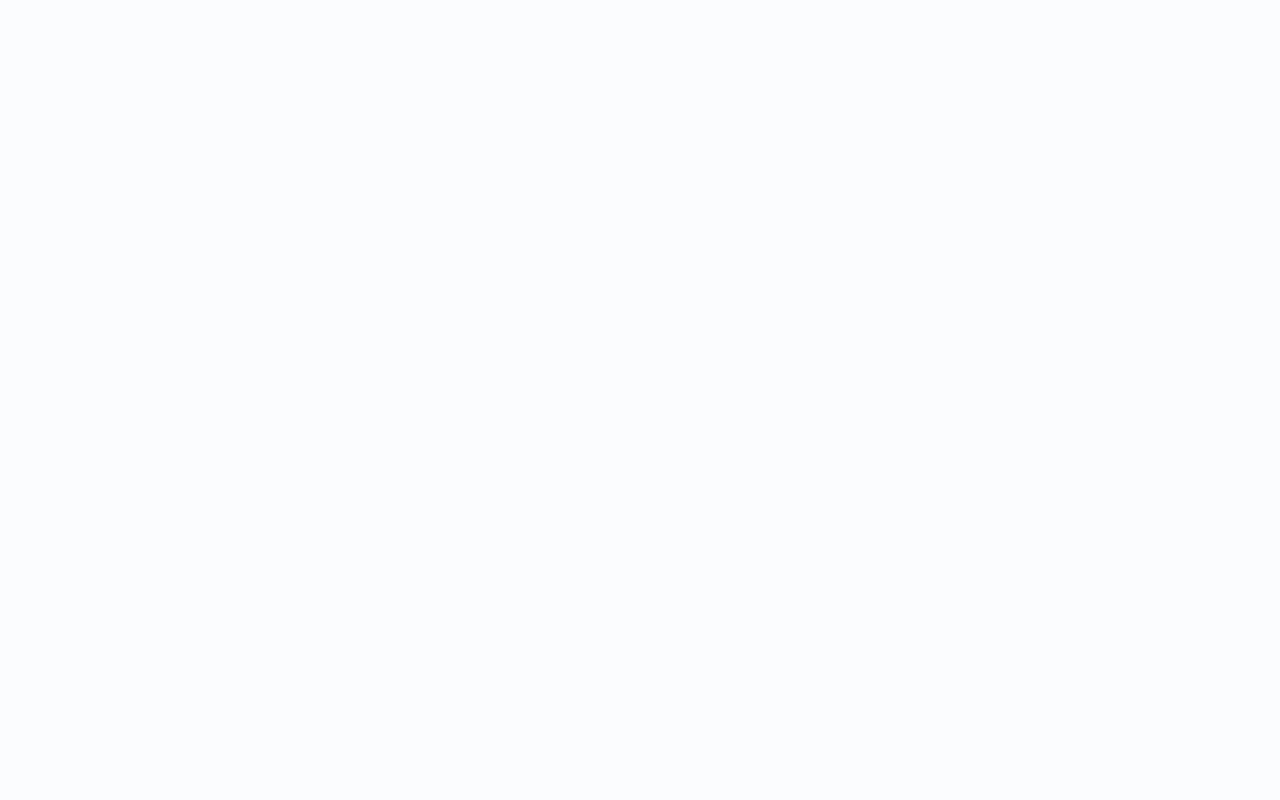
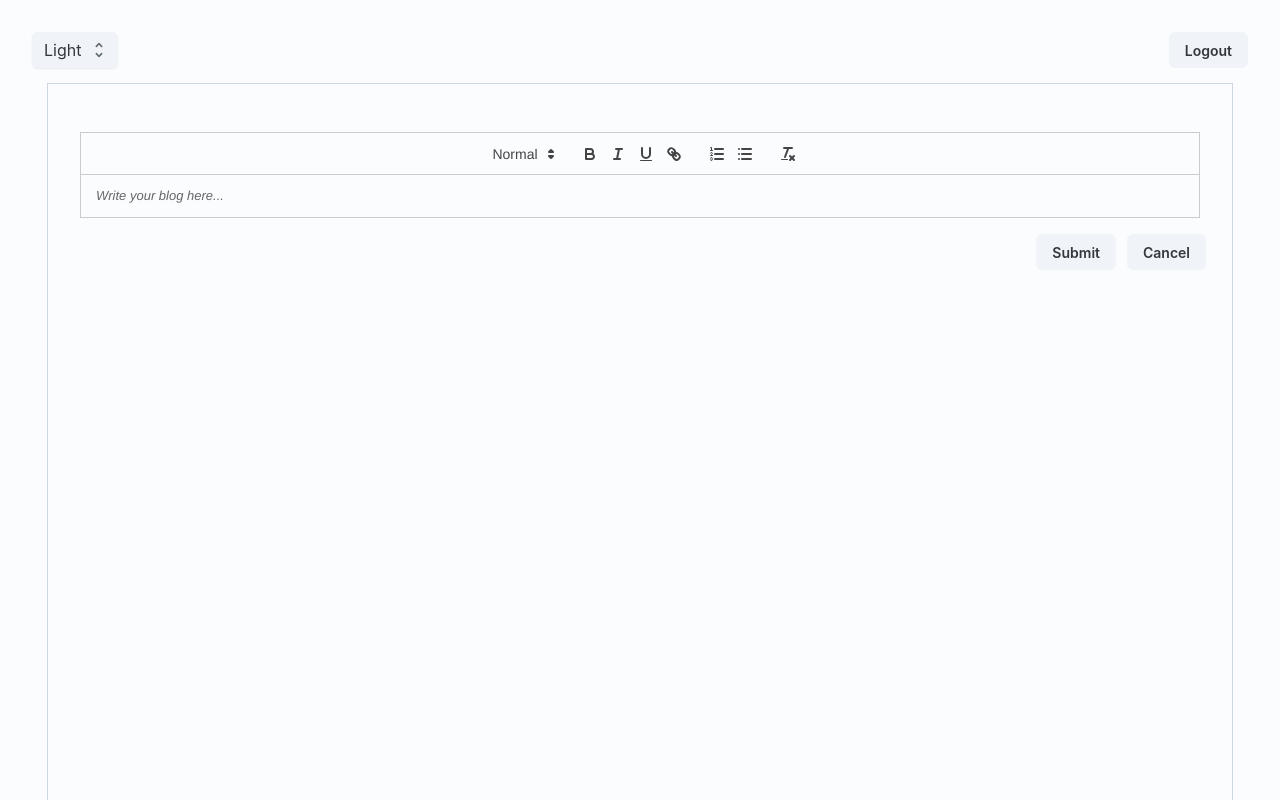
Before and after one commit to thavk/blog-website, a React (Create React App) app: page /blog in a window 1280 px wide. Before the commit this address had no page. Shown: the top 800 px of the page. Built offline with nearby package versions, Linux system fonts and the light colour scheme.

Commit message:
[Frontend][Blogs] New component Blog.tsx created. Basic UI, API calls, and slight rename of files.

```diff
--- a/src/App.tsx
+++ b/src/App.tsx
@@ -5,6 +5,7 @@ import HomePage from './main-pages/home';
 import { LoginComponent } from './pages/Login';
 import { SignUpComponent } from './pages/Register';
 import { HomeComponent } from './pages/Home';
+import { BlogComponent } from './pages/Blog';
 
 function App() {
 
@@ -17,6 +18,7 @@ function App() {
                             <Route index element={<HomeComponent/>}/>
                             <Route path='/login' element={<LoginComponent/>}/>
                             <Route path='/sign-up' element={<SignUpComponent/>}/>
+                            <Route path='/blog' element={<BlogComponent/>}/>
                         </Route>
                     </Routes>
                 </Router>
--- a/src/components/blogs-list.js
+++ b/src/components/blogs-handlers.js
@@ -4,3 +4,8 @@ export async function getBlogsList() {
     const response = await axiosInstance.get('api/blogs/blogs-list', { withCredentials: true });
     return response;
 };
+
+export async function submitBlog(blog) {
+    const response = await axiosInstance.post('api/blogs/blog-submit', { blog: blog }, { withCredentials: true });
+    return response;
+};
--- a/src/features/logoutButton.tsx
+++ b/src/features/MultiButton.tsx
@@ -6,21 +6,11 @@ import Option from '@mui/joy/Option';
 import { useNavigate } from 'react-router-dom';
 import { useColorScheme } from '@mui/joy/styles';
 
-export function LogoutButton() {
+export function MultiButton({ onClick, content }: any) {
     const { mode, setMode } = useColorScheme();
     const [mounted, setMounted] = React.useState(false);
     const navigate = useNavigate();
 
-    const logoutHandler = async () => {
-        try {
-            const response = await logout();
-            console.log(response);
-            navigate('/login')
-        } catch (error) {
-            console.log(error);
-        };
-        return;
-    };
 
     // necessary for server-side rendering
     // because mode is undefined on the server
@@ -39,16 +29,9 @@ export function LogoutButton() {
         <Button
             variant="soft"
             color="neutral"
-            sx={{
-                width: 'max-content',
-                marginBottom : '15px',
-                position: "absolute",
-                top: 0,
-                right: 0,
-            }}
-            onClick={() => logoutHandler()}
+            onClick={onClick}
         >
-            Logout
+            {content}
         </Button>
     );
 }
--- a/src/main-pages/home.tsx
+++ b/src/main-pages/home.tsx
@@ -6,7 +6,9 @@ import Button from '@mui/joy/Button';
 import Select from '@mui/joy/Select';
 import Option from '@mui/joy/Option';
 import { Outlet } from "react-router";
-import { LogoutButton } from '../features/logoutButton';
+import { MultiButton } from '../features/MultiButton';
+import { logout } from '../components/auth-handlers.js';
+import { useNavigate } from 'react-router-dom';
 
 function ModeToggle() {
     const { mode, setMode } = useColorScheme();
@@ -45,12 +47,33 @@ function ModeToggle() {
 
 
 export default function HomePage(props: any) {
+    const navigate = useNavigate();
+
+    const logoutHandler = async () => {
+        try {
+            const response = await logout();
+            console.log(response);
+            navigate('/login')
+        } catch (error) {
+            console.log(error);
+        };
+        return;
+    };
+
     return (
         <main>
             <CssVarsProvider {...props}>
                 <div style={{ position: "relative", width: '100%' }}>
                     <ModeToggle />
-                    <LogoutButton />
+                    <div style={{
+                        width: 'max-content',
+                        marginBottom : '15px',
+                        position: "absolute",
+                        top: 0,
+                        right: 0,
+                    }}>
+                        <MultiButton content="Logout" onClick={() => logoutHandler()} />
+                    </div>
                 </div>
                 <CssBaseline />
                 <Sheet
--- /dev/null
+++ b/src/pages/Blog.tsx
@@ -0,0 +1,43 @@
+import React, { useState } from 'react';
+import { PageContainer } from '../features/wrappers/PageContainer';
+import ReactQuill from 'react-quill';
+import 'react-quill/dist/quill.snow.css';
+import { MultiButton } from '../features/MultiButton';
+import { submitBlog } from '../components/blogs-handlers.js';
+
+export const BlogComponent = () => {
+    const [quillValue, setQuillValue] = useState<string>('');
+
+    const submitHandler = async (val: string) => {
+        try {
+            await submitBlog(val);
+            return;
+        } catch (error) {
+            console.log(error);
+        };
+        return;
+    };
+
+    return (
+        <PageContainer sx={{ textAlign: 'center' }}>
+            <div style={{ width: '100%', height: '100vh', display: 'flex', flexDirection: 'column' }}>
+                <div className="text-editor">
+                    <ReactQuill
+                        placeholder="Write your blog here..."
+                        theme="snow"
+                        value={quillValue}
+                        onChange={(value) => setQuillValue(value)}
+                    />
+                </div>
+                <div style={{ display: 'flex', justifyContent: 'space-between', width: '100%', marginTop: 16, flexDirection: 'row' }}>
+                    <div style={{ position: 'absolute', right: 10 }}>
+                        <MultiButton content="Cancel" onClick={() => setQuillValue('')} />
+                    </div>
+                    <div style={{ position: 'absolute', right: 100 }}>
+                        <MultiButton content="Submit" onClick={() => submitHandler(quillValue)} />
+                    </div>
+                </div>
+            </div>
+        </PageContainer>
+    );
+};
--- a/src/pages/Home.tsx
+++ b/src/pages/Home.tsx
@@ -1,6 +1,6 @@
 import React, { useEffect, useState } from 'react';
-import { BlogCard } from '../features/blog-display';
-import { getBlogsList } from '../components/blogs-list.js';
+import { BlogCard } from '../features/BlogDisplay';
+import { getBlogsList } from '../components/blogs-handlers.js';
 import { Blog } from '../api/auth/blogs';
 import { useNavigate } from 'react-router-dom';
 
```
Also changed, not shown: src/features/BlogDisplay.tsx (renamed from src/features/blog-display.tsx).
